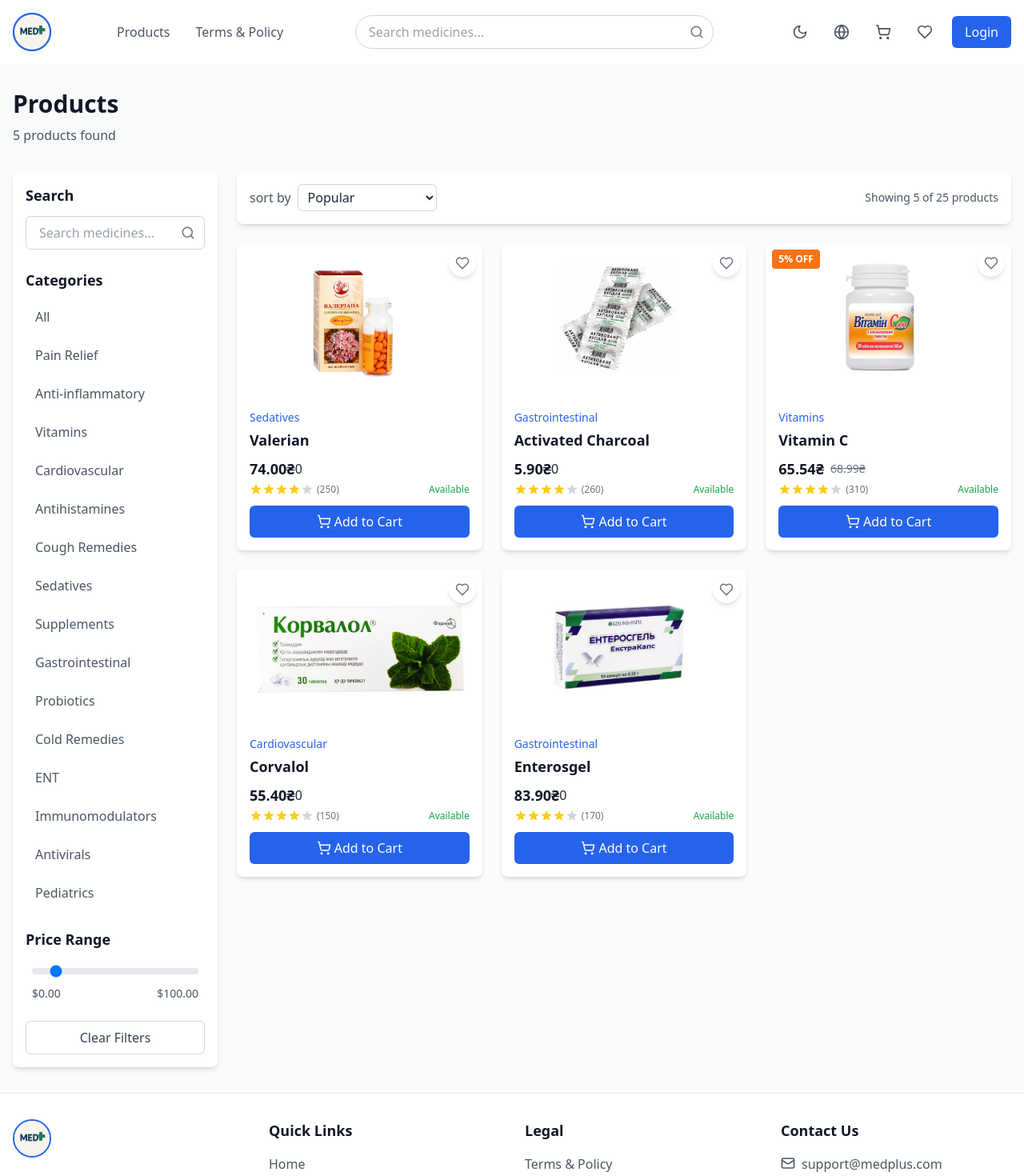
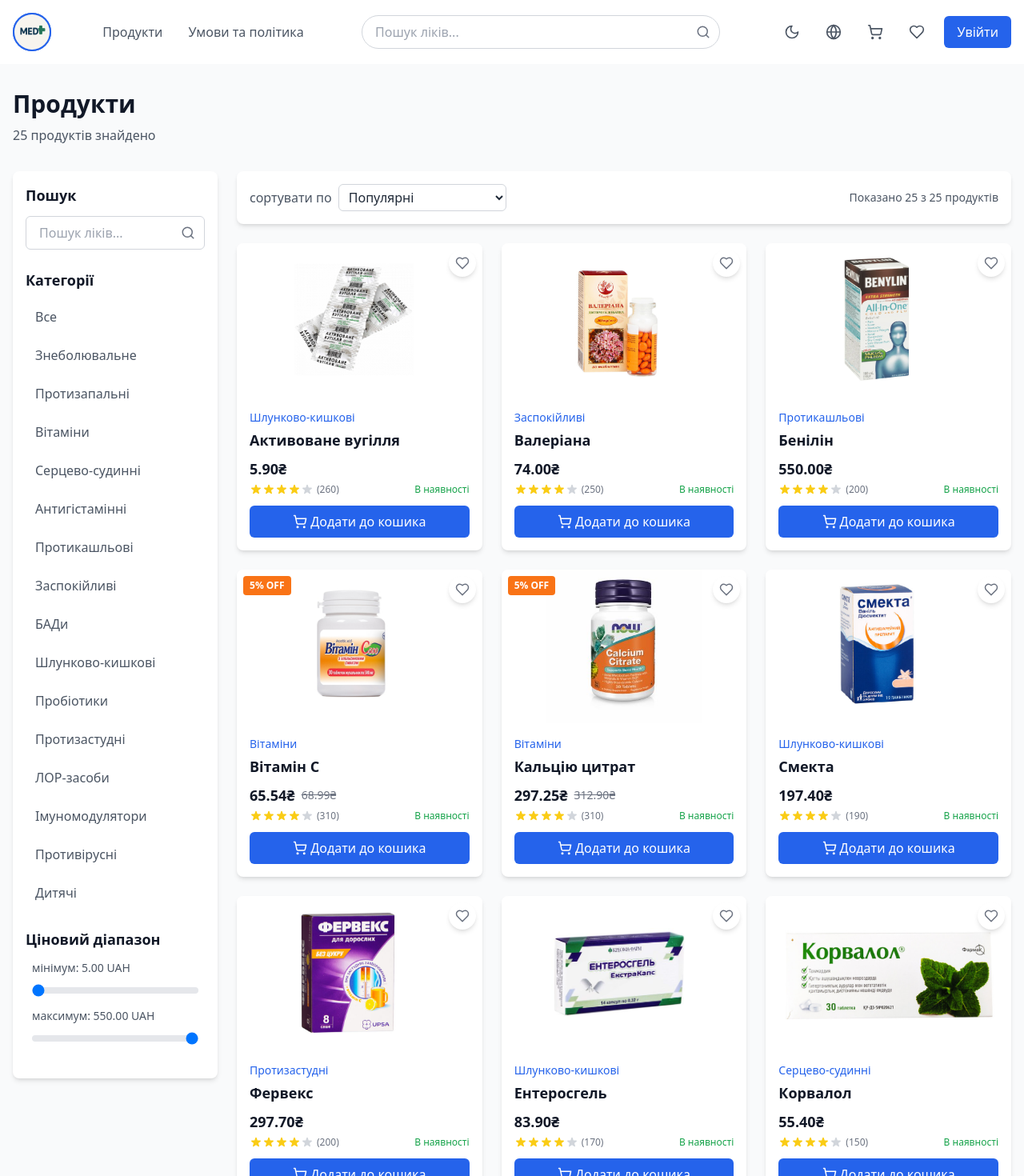
Before and after one commit to JustTryAgain/medi-shop, a React (Vite) app: page /products in a window 1280 px wide. Shown: the top 1470 px of the page at 80% size. Built offline with nearby package versions, Linux system fonts and the light colour scheme.

Commit message:
Fix finals

```diff
--- a/src/components/products/ProductCard.tsx
+++ b/src/components/products/ProductCard.tsx
@@ -20,7 +20,7 @@
 
   const favorite = isFavorite(product.id);
 
-  const handleAddToCart = (e: React.MouseEvent) => {
+  const handleAddToCart = (e: MouseEvent) => {
     e.preventDefault(); // Prevent navigation
     e.stopPropagation(); // Prevent event bubbling
 
@@ -33,7 +33,7 @@
     }, 1000);
   };
 
-  const handleFavoriteToggle = (e: React.MouseEvent) => {
+  const handleFavoriteToggle = (e: MouseEvent) => {
     e.preventDefault(); // Prevent navigation
     e.stopPropagation(); // Prevent event bubbling
 
@@ -98,7 +98,7 @@
                 {displayPrice.toFixed(2)}₴
               </span>
 
-              {product.discount && (
+              {product.discount && product.discount > 0 && (
                 <span className="ml-2 text-sm text-gray-500 dark:text-gray-400 line-through">
                   {product.price.toFixed(2)}₴
                 </span>
--- a/src/contexts/LanguageContext.tsx
+++ b/src/contexts/LanguageContext.tsx
@@ -13,7 +13,7 @@
   const [language, setLanguage] = useState<Language>(() => {
     // Get from localStorage or default to 'en'
     const savedLanguage = localStorage.getItem('language') as Language;
-    return savedLanguage || 'en';
+    return savedLanguage || 'ua';
   });
 
   useEffect(() => {
--- a/src/data/translations.ts
+++ b/src/data/translations.ts
@@ -1,5 +1,7 @@
 const translations = {
   en: {
+
+    back: 'Back',
 
 //Returns Policy
     returnsPolicy: 'Returns Policy',
@@ -55,7 +57,8 @@
     IntellectualPropertyText: "The Service and its original content, features, and functionality are and will remain the exclusive property of MED+ and its licensors. The Service is protected by copyright, trademark, and other intellectual property laws.",
     TermsOfService:`Terms of Service`,
 
-
+    min: 'min',
+    max: 'max',
     profileInformation: "Profile Information",
     myAddress: "My Address",
     myFavorite: "My Favorite",
@@ -122,11 +125,17 @@
     paymentSuccessful: 'Payment Successful',
     placeOrder: 'Place Order',
     popularProducts: 'Popular Products',
+    priceSortToHigh: 'Price: Low to High',
+    priceSortToLow: 'Price: High to Low',
+    newest: 'Newest',
+    popular: 'Popular',
     price: 'Price',
     password:` Password`,
     priceRange: 'Price Range',
     prod: 'products',
     products: 'Products',
+    product: 'product',
+    found: 'found',
     profile: 'Profile',
     quickLinks: 'Quick Links',
     quantity: 'Quantity',
@@ -408,6 +417,8 @@
   },
   ua: {
 
+    back: 'Повернутися',
+
 //Returns Policy
     returnsPolicy: 'Політика повернення',
     returnEligibility: 'Право на повернення',
@@ -478,6 +489,8 @@
     goToHome:`На головну`,
     browseProducts: "До продуктів",
 
+    min: 'мінімум',
+    max: 'максимум',
     notFound: `Можливо, сторінку, яку ви шукаєте, видалили, її назву змінили або вона тимчасово недоступна.`,
     action: "Дія",
     all: 'Все',
@@ -529,10 +542,16 @@
     paymentSuccessful: 'Оплата успішна',
     placeOrder: 'Розмістити замовлення',
     popularProducts: 'Популярні товари',
+    priceSortToHigh: 'Ціна: дешева - дорога',
+    priceSortToLow: 'Ціна: дорога - дешева',
+    newest: 'Нові',
+    popular: 'Популярні',
     price: 'Ціна',
     priceRange: 'Ціновий діапазон',
     prod: 'продуктів',
     products: 'Продукти',
+    product: 'продукт',
+    found: 'знайдено',
     profile: 'Профіль',
     quickLinks: 'Швидкі посилання',
     quantity: 'Кількість',
--- a/src/pages/FavoritesPage.tsx
+++ b/src/pages/FavoritesPage.tsx
@@ -24,7 +24,7 @@
               to="/products"
               className="inline-flex items-center justify-center px-6 py-3 bg-blue-600 text-white font-medium rounded-md hover:bg-blue-700 transition-colors"
             >
-              Browse Products
+              {t.browseProducts}
             </Link>
           </div>
         </div>
--- a/src/pages/HomePage.tsx
+++ b/src/pages/HomePage.tsx
@@ -1,4 +1,4 @@
-import { useState, useEffect, FormEvent } from 'react';
+import { useState, useEffect, FormEvent, useMemo } from 'react';
 import { Link } from 'react-router-dom';
 import { Search, ChevronRight, ArrowRight } from 'lucide-react';
 import ProductCard from '../components/products/ProductCard';
@@ -9,10 +9,10 @@
 const HomePage = () => {
   const [searchQuery, setSearchQuery] = useState('');
   const { language } = useLanguage();
-  const t = translations[language];
+  const t = useMemo(() => translations[language], [language]);
   const [featuredProducts, setFeaturedProducts] = useState([]);
   const [popularProducts, setPopularProducts] = useState([]);
-  const products = getProducts(t);
+  const products = useMemo(() => getProducts(t), [t]);
 
   // Get featured products (with discount)
   useEffect(() => {
@@ -21,7 +21,7 @@
       .slice(0, 4);
 
     setFeaturedProducts(featured);
-  }, []);
+  }, [language]);
 
   // Get popular products (highest rated)
   useEffect(() => {
@@ -30,7 +30,7 @@
       .slice(0, 4);
 
     setPopularProducts(popular);
-  }, []);
+  }, [language]);
 
   const handleSearch = (e: FormEvent) => {
     e.preventDefault();
--- a/src/pages/ProductDetailPage.tsx
+++ b/src/pages/ProductDetailPage.tsx
@@ -34,7 +34,7 @@
       // Product not found, redirect to products page
       navigate('/products');
     }
-  }, [id, navigate]);
+  }, [id, navigate, language]);
 
   // Get related products
   useEffect(() => {
@@ -44,7 +44,7 @@
         .slice(0, 4);
       setRelatedProducts(related);
     }
-  }, [product]);
+  }, [product, language]);
 
   const handleQuantityChange = (value: number) => {
     if (product && value >= 1 && value <= product.stock) {
@@ -99,7 +99,7 @@
         <div className="mb-6">
           <Link to="/products" className="inline-flex items-center text-blue-600 dark:text-blue-400 hover:underline">
             <ArrowLeft size={16} className="mr-1"/>
-            Back to Products
+            {t.back}
           </Link>
         </div>
 
--- a/src/pages/ProductsPage.tsx
+++ b/src/pages/ProductsPage.tsx
@@ -1,4 +1,4 @@
-import { useState, useEffect } from 'react';
+import { useState, useEffect, useMemo } from 'react';
 import { useLocation } from 'react-router-dom';
 import { Filter, Search, X } from 'lucide-react';
 import ProductCard from '../components/products/ProductCard';
@@ -10,30 +10,51 @@
 const ProductsPage = () => {
   const location = useLocation();
   const queryParams = new URLSearchParams(location.search);
-  const initialSearch = queryParams.get(`Search`) || '';
+  const initialSearch = queryParams.get('search') || ''; // Fixed: lowercase 'search'
   const initialCategory = queryParams.get('category') || '';
 
+  const { language } = useLanguage();
+  const t = useMemo(() => translations[language], [language]);
+  const products = useMemo(() => getProducts(t), [t]);
+
+  // Calculate price range from actual products
+  const { minPrice, maxPrice } = useMemo(() => {
+    if (products.length === 0) return { minPrice: 0, maxPrice: 100 };
+
+    const prices = products.map(p => {
+      return p.discount ? p.price * (1 - p.discount / 100) : p.price;
+    });
+
+    return {
+      minPrice: Math.floor(Math.min(...prices)),
+      maxPrice: Math.ceil(Math.max(...prices))
+    };
+  }, [products]);
+
   const [searchQuery, setSearchQuery] = useState(initialSearch);
-  const [activeCategory, setActiveCategory] = useState(initialCategory);
+  const [activeCategory, setActiveCategory] = useState(initialCategory || 'All');
   const [filteredProducts, setFilteredProducts] = useState<Product[]>([]);
   const [sortOption, setSortOption] = useState('popular');
-  const [priceRange, setPriceRange] = useState({ min: 0, max: 100 });
+  const [priceRange, setPriceRange] = useState({ min: minPrice, max: maxPrice });
   const [mobileFiltersOpen, setMobileFiltersOpen] = useState(false);
-  const { language } = useLanguage();
-  const t = translations[language];
 
-  const products = getProducts(t);
+  // Update price range when products change (e.g., language change)
+  useEffect(() => {
+    setPriceRange({ min: minPrice, max: maxPrice });
+  }, [minPrice, maxPrice]);
 
   // Extract all categories from products
-  const categories = ['All', ...new Set(products.map(p => p.category))];
+  const categories = useMemo(() => {
+    return [t.all, ...new Set(products.map(p => p.category))];
+  }, [products]);
 
   // Filter and sort products when dependencies change
   useEffect(() => {
     let result = [...products];
 
     // Filter by search query
-    if (searchQuery) {
-      const query = searchQuery.toLowerCase();
+    if (searchQuery.trim()) {
+      const query = searchQuery.toLowerCase().trim();
       result = result.filter(
         p => p.name.toLowerCase().includes(query) ||
           p.description.toLowerCase().includes(query) ||
@@ -49,10 +70,10 @@
 
     // Filter by price range
     result = result.filter(p => {
-      const price = p.discount
+      const effectivePrice = p.discount
         ? p.price * (1 - p.discount / 100)
         : p.price;
-      return price >= priceRange.min && price <= priceRange.max;
+      return effectivePrice >= priceRange.min && effectivePrice <= priceRange.max;
     });
 
     // Sort products
@@ -72,23 +93,28 @@
         });
         break;
       case 'newest':
-        // In a real app, you would sort by date
-        // Here we're just randomizing
-        result.sort(() => Math.random() - 0.5);
+        // Sort by ID or use a more predictable method instead of random
+        result.sort((a, b) => (b.id || 0) - (a.id || 0));
         break;
       case 'popular':
       default:
-        result.sort((a, b) => b.rating - a.rating);
+        // Sort by rating, then by name for consistency
+        result.sort((a, b) => {
+          if (b.rating !== a.rating) {
+            return b.rating - a.rating;
+          }
+          return a.name.localeCompare(b.name);
+        });
         break;
     }
 
     setFilteredProducts(result);
-  }, [searchQuery, activeCategory, sortOption, priceRange]);
+  }, [searchQuery, activeCategory, sortOption, priceRange, products]);
 
   // Update URL when filters change
   useEffect(() => {
     const params = new URLSearchParams();
-    if (searchQuery) params.set('search', searchQuery);
+    if (searchQuery.trim()) params.set('search', searchQuery);
     if (activeCategory && activeCategory !== 'All') params.set('category', activeCategory);
 
     const newUrl = `${location.pathname}${params.toString() ? `?${params.toString()}` : ''}`;
@@ -104,10 +130,14 @@
     setSearchQuery('');
     setActiveCategory('All');
     setSortOption('popular');
-    setPriceRange({ min: 0, max: 100 });
+    setPriceRange({ min: minPrice, max: maxPrice });
   };
 
-  const maxPrice = Math.max(...products.map(p => p.price));
+  const hasActiveFilters = searchQuery.trim() ||
+    (activeCategory && activeCategory !== 'All') ||
+    priceRange.min !== minPrice ||
+    priceRange.max !== maxPrice ||
+    sortOption !== 'popular';
 
   return (
     <div className="bg-gray-50 dark:bg-gray-900 min-h-screen">
@@ -118,11 +148,11 @@
             {activeCategory && activeCategory !== 'All'
               ? activeCategory
               : searchQuery
-                ? `Search: "${searchQuery}"`
+                ? `${t.search}: "${searchQuery}"`
                 : t.products}
           </h1>
           <p className="text-gray-600 dark:text-gray-400">
-            {filteredProducts.length} {filteredProducts.length === 1 ? 'product' : 'products'} found
+            {filteredProducts.length} {filteredProducts.length === 1 ? t.product : t.prod} {t.found}
           </p>
         </div>
 
@@ -132,7 +162,7 @@
             onClick={() => setMobileFiltersOpen(true)}
             className="w-full flex items-center justify-center py-2 px-4 bg-white dark:bg-gray-800 border border-gray-300 dark:border-gray-700 rounded-md shadow-sm text-gray-700 dark:text-gray-300"
           >
-            <Filter size={18} className="mr-2" />
+            <Filter size={18} className="mr-2"/>
             Filter Products
           </button>
         </div>
@@ -144,7 +174,7 @@
               {/* Search */}
               <div className="mb-6">
                 <h3 className="text-lg font-semibold text-gray-900 dark:text-white mb-3">
-                  Search
+                  {t.search}
                 </h3>
                 <form onSubmit={handleSearch}>
                   <div className="relative">
@@ -159,7 +189,7 @@
                       type="submit"
                       className="absolute right-3 top-1/2 transform -translate-y-1/2 text-gray-500 dark:text-gray-400"
                     >
-                      <Search size={18} />
+                      <Search size={18}/>
                     </button>
                   </div>
                 </form>
@@ -193,28 +223,50 @@
                   {t.priceRange}
                 </h3>
                 <div className="px-2">
+                  <div className="mb-3">
+                    <label className="block text-sm text-gray-600 dark:text-gray-400 mb-1">
+                      {t.min}: {priceRange.min.toFixed(2)} UAH
+                    </label>
                     <input
                       type="range"
-                    min="0"
+                      min={minPrice}
+                      max={maxPrice}
+                      value={priceRange.min}
+                      onChange={(e) => setPriceRange(prev => ({
+                        ...prev,
+                        min: Math.min(Number(e.target.value), prev.max - 1)
+                      }))}
+                      className="w-full h-2 bg-gray-200 rounded-lg appearance-none cursor-pointer dark:bg-gray-700"
+                    />
+                  </div>
+                  <div>
+                    <label className="block text-sm text-gray-600 dark:text-gray-400 mb-1">
+                      {t.max}: {priceRange.max.toFixed(2)} UAH
+                    </label>
+                    <input
+                      type="range"
+                      min={minPrice}
                       max={maxPrice}
                       value={priceRange.max}
-                    onChange={(e) => setPriceRange(prev => ({ ...prev, max: Number(e.target.value) }))}
+                      onChange={(e) => setPriceRange(prev => ({
+                        ...prev,
+                        max: Math.max(Number(e.target.value), prev.min + 1)
+                      }))}
                       className="w-full h-2 bg-gray-200 rounded-lg appearance-none cursor-pointer dark:bg-gray-700"
                     />
-                  <div className="flex justify-between mt-2 text-sm text-gray-600 dark:text-gray-400">
-                    <span>${priceRange.min.toFixed(2)}</span>
-                    <span>${priceRange.max.toFixed(2)}</span>
                   </div>
                 </div>
               </div>
 
               {/* Clear Filters */}
+              {hasActiveFilters && (
                 <button
                   onClick={clearFilters}
                   className="w-full py-2 px-4 border border-gray-300 dark:border-gray-600 rounded-md text-gray-700 dark:text-gray-300 hover:bg-gray-100 dark:hover:bg-gray-700 transition-colors"
                 >
                   {t.clearFilters}
                 </button>
+              )}
             </div>
           </div>
 
@@ -239,14 +291,14 @@
                   onClick={() => setMobileFiltersOpen(false)}
                   className="p-2 text-gray-500 hover:text-gray-700 dark:text-gray-400 dark:hover:text-gray-200"
                 >
-                  <X size={24} />
+                  <X size={24}/>
                 </button>
               </div>
 
               {/* Mobile Search */}
               <div className="mb-6">
                 <h3 className="text-lg font-semibold text-gray-900 dark:text-white mb-3">
-                  Search
+                  {t.search}
                 </h3>
                 <form onSubmit={handleSearch}>
                   <div className="relative">
@@ -261,7 +313,7 @@
                       type="submit"
                       className="absolute right-3 top-1/2 transform -translate-y-1/2 text-gray-500 dark:text-gray-400"
                     >
-                      <Search size={18} />
+                      <Search size={18}/>
                     </button>
                   </div>
                 </form>
@@ -298,17 +350,37 @@
                   {t.priceRange}
                 </h3>
                 <div className="px-2">
+                  <div className="mb-3">
+                    <label className="block text-sm text-gray-600 dark:text-gray-400 mb-1">
+                      Мін: ${priceRange.min.toFixed(2)}
+                    </label>
                     <input
                       type="range"
-                    min="0"
+                      min={minPrice}
+                      max={maxPrice}
+                      value={priceRange.min}
+                      onChange={(e) => setPriceRange(prev => ({
+                        ...prev,
+                        min: Math.min(Number(e.target.value), prev.max - 1)
+                      }))}
+                      className="w-full h-2 bg-gray-200 rounded-lg appearance-none cursor-pointer dark:bg-gray-700"
+                    />
+                  </div>
+                  <div>
+                    <label className="block text-sm text-gray-600 dark:text-gray-400 mb-1">
+                      Макс: ${priceRange.max.toFixed(2)}
+                    </label>
+                    <input
+                      type="range"
+                      min={minPrice}
                       max={maxPrice}
                       value={priceRange.max}
-                    onChange={(e) => setPriceRange(prev => ({ ...prev, max: Number(e.target.value) }))}
+                      onChange={(e) => setPriceRange(prev => ({
+                        ...prev,
+                        max: Math.max(Number(e.target.value), prev.min + 1)
+                      }))}
                       className="w-full h-2 bg-gray-200 rounded-lg appearance-none cursor-pointer dark:bg-gray-700"
                     />
-                  <div className="flex justify-between mt-2 text-sm text-gray-600 dark:text-gray-400">
-                    <span>${priceRange.min.toFixed(2)}</span>
-                    <span>${priceRange.max.toFixed(2)}</span>
                   </div>
                 </div>
               </div>
@@ -322,6 +394,7 @@
               </button>
 
               {/* Clear Filters */}
+              {hasActiveFilters && (
                 <button
                   onClick={() => {
                     clearFilters();
@@ -331,13 +404,15 @@
                 >
                   {t.clearFilters}
                 </button>
+              )}
             </div>
           </div>
 
           {/* Products */}
           <div className="flex-grow">
             {/* Sort Controls */}
-            <div className="bg-white dark:bg-gray-800 rounded-lg shadow-md p-4 mb-6 flex flex-wrap justify-between items-center">
+            <div
+              className="bg-white dark:bg-gray-800 rounded-lg shadow-md p-4 mb-6 flex flex-wrap justify-between items-center">
               <div className="mb-2 sm:mb-0">
                 <span className="text-gray-600 dark:text-gray-400 mr-2">{t.sortBy}</span>
                 <select
@@ -345,10 +420,10 @@
                   onChange={(e) => setSortOption(e.target.value)}
                   className="py-1 px-2 border border-gray-300 rounded-md bg-white dark:bg-gray-700 dark:border-gray-600 dark:text-white"
                 >
-                  <option value="popular">Popular</option>
-                  <option value="price-low">Price: Low to High</option>
-                  <option value="price-high">Price: High to Low</option>
-                  <option value="newest">Newest</option>
+                  <option value="popular">{t.popular}</option>
+                  <option value="price-low">{t.priceSortToHigh}</option>
+                  <option value="price-high">{t.priceSortToLow}</option>
+                  <option value="newest">{t.newest}</option>
                 </select>
               </div>
 
@@ -361,17 +436,19 @@
             {filteredProducts.length === 0 ? (
               <div className="bg-white dark:bg-gray-800 rounded-lg shadow-md p-8 text-center">
                 <p className="text-lg text-gray-600 dark:text-gray-400 mb-4">{t.noProdFnd}</p>
+                {hasActiveFilters && (
                   <button
                     onClick={clearFilters}
                     className="py-2 px-4 bg-blue-600 text-white font-medium rounded-md hover:bg-blue-700 transition-colors"
                   >
                     {t.clearFilters}
                   </button>
+                )}
               </div>
             ) : (
               <div className="grid grid-cols-1 sm:grid-cols-2 lg:grid-cols-3 gap-6">
                 {filteredProducts.map(product => (
-                  <ProductCard key={product.id} product={product} />
+                  <ProductCard key={product.id} product={product}/>
                 ))}
               </div>
             )}
--- a/src/pages/ProfilePage.tsx
+++ b/src/pages/ProfilePage.tsx
@@ -266,7 +266,7 @@
                                 </span>
                               </td>
                               <td className="px-6 py-4 whitespace-nowrap text-gray-900 dark:text-white">
-                                ${order.total.toFixed(2)}
+                                {order.total.toFixed(2)} UAH
                               </td>
                               <td className="px-6 py-4 whitespace-nowrap text-gray-600 dark:text-gray-300">
                                 {order.items} {order.items === 1 ? 'item' : 'items'}
```
Also changed, not shown: src/data/products.ts (+37 -48 lines), src/pages/CartPage.tsx (+6 -6 lines), src/pages/CheckoutPage.tsx (+10 -8 lines). Lines whose indentation alone changed are shown as unchanged.
